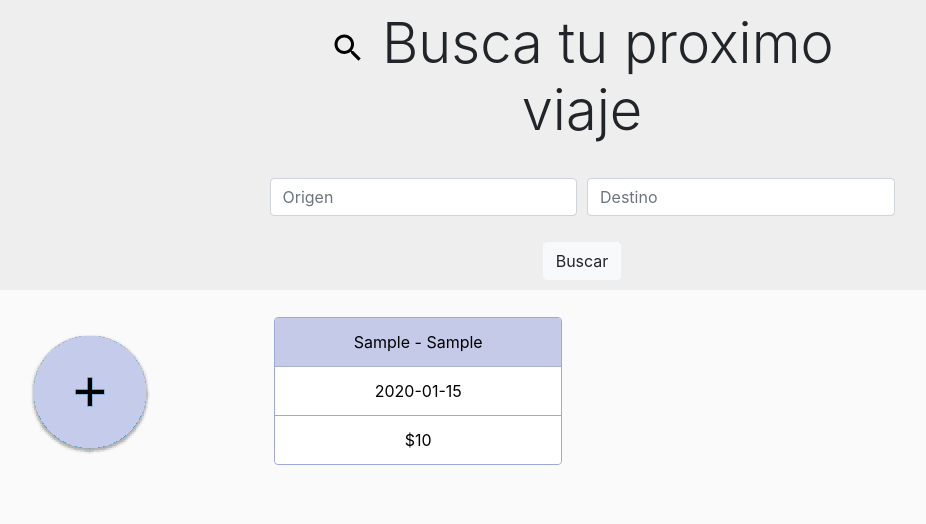
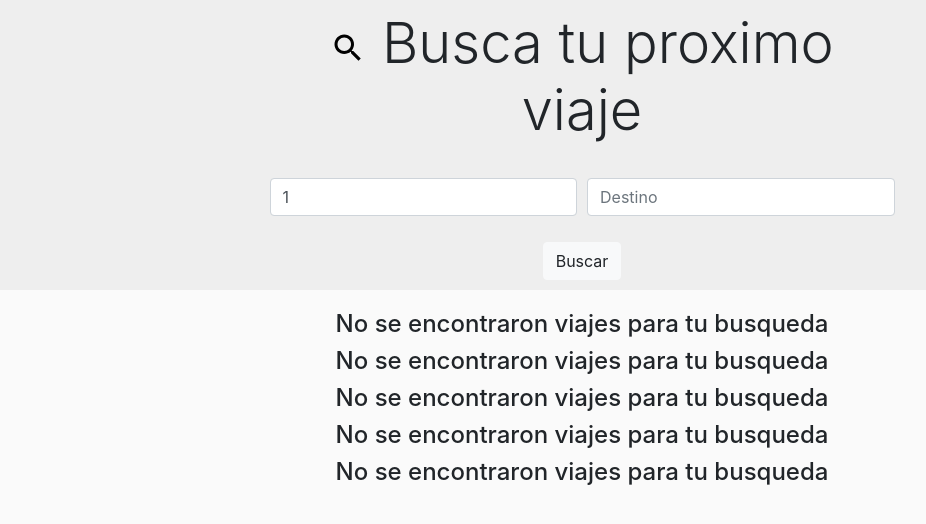
Before and after one commit to fedediclaudio/aventon_is2, a PHP site: page /PantallaPrincipal/pantallaPrincipal.php?origen=1&destino= in a window 1280 px wide. Shown: the part 56-580 px from the top of the page, without its empty margins (58-984 px from the left). Run offline with PHP 8.4, Linux system fonts and the light colour scheme; the visitor is signed in with stand-in values (Sample User, id 1); tables that the repository leaves empty hold one stand-in row (values such as "Sample post"); data that the repository does not hold is empty.

Commit message:
Busqueda de viajes

```diff
--- a/PantallaPrincipal/buscarviajes.php
+++ b/PantallaPrincipal/buscarviajes.php
@@ -1,5 +1,3 @@
 <?php
-    include 'conexionPantallaPrincipal.php';
-    $conexion = new ConexionPantallaPrincipal();
-    //$result = $conexion->buscarViajes($_GET["origen"], $_GET["destino"]);
+    header("location:pantallaPrincipal.php?origen=". $_GET["origen"] . "&destino=" . $_GET["destino"]);
 ?>
--- a/PantallaPrincipal/cargadeviajes.js
+++ b/PantallaPrincipal/cargadeviajes.js
@@ -1,6 +1,8 @@
 function cargardatos(){
 	//document.getElementById("viajes").innerHTML = "Hello JavaScript"
 	$("#loader").html("<img src='loader2.gif'/>");
+	var origen = document.getElementById("origenInput").value;
+	if(origen == "") {
 		$.get("cargarviajes.php?pagina=" + pagina,
 		function(data){
 			if (data != "") {
@@ -8,6 +10,16 @@ function cargardatos(){
 			}
 			//$('#loader').empty();
 		});
+	} else {
+		var destino = document.getElementById("destinoInput").value
+		$.get("cargarviajes.php?pagina=" + pagina + "&origen=" + origen + "&destino=" + destino,
+		function(data){
+			if (data != "") {
+				$("#viajes").append(data);
+			}
+			//$('#loader').empty();
+		});
+	}
 }
 var pagina=0;
 $(document).ready(function() {
--- a/PantallaPrincipal/cargarviajes.php
+++ b/PantallaPrincipal/cargarviajes.php
@@ -4,7 +4,11 @@
 	$pagina = $_GET['pagina'];
 	// Cargar 20 viajes segun la pagina
 	$conexion = new ConexionPantallaPrincipal();
-	$result = $conexion->ultimosViajes($pagina);
+	if(!isset($_GET["origen"])) {
+		$result = $conexion->ultimosViajes($pagina);
+	} else {
+		$result = $conexion->ultimosViajesBusqueda($pagina, $_GET["origen"], $_GET["destino"]);
+	}
 	// Mostrar los cargados
 	if (mysqli_num_rows($result) > 0) {
     	// output data of each row
@@ -23,6 +27,8 @@
 					echo '</button>';
 				echo '</div>';
 	    }
+	} else {
+		echo '<div class="col-12"><h1 align="center" class="h4">No se encontraron viajes para tu busqueda</h1></div>';
 	}
 
 ?>
--- a/PantallaPrincipal/conexionPantallaPrincipal.php
+++ b/PantallaPrincipal/conexionPantallaPrincipal.php
@@ -19,8 +19,8 @@
       return $row["MAX(idviajeConcreto)"];
     }
 
-		function buscarViajes($origen,$destino) {
-			return (mysqli_fetch_assoc($this->consulta("SELECT * FROM aventon.viaje v INNER JOIN aventon.viajeconcreto vc ON (v.idviaje = vc.idviaje) WHERE v.origen = $origen AND v.destino = $destino")));
+		function ultimosViajesBusqueda($pagina, $origen ,$destino) {
+			return $this->consulta("SELECT * FROM aventon.viaje v INNER JOIN aventon.viajeconcreto vc ON (v.idviaje = vc.idviaje) WHERE (v.origen = '$origen') AND (v.destino = '$destino') ORDER BY vc.idviajeConcreto DESC");
 		}
 
   }
--- a/PantallaPrincipal/pantallaPrincipal.php
+++ b/PantallaPrincipal/pantallaPrincipal.php
@@ -24,7 +24,7 @@
     $conexion = new ConexionPantallaPrincipal();
     $idUser = $_SESSION["id"];
     $tieneVehiculos = $conexion->tieneVehiculos($idUser);
-  ?>
+	?>
 
 	<!-- Navbar -->
 	<?php
@@ -43,10 +43,10 @@
 			<form action="buscarviajes.php" method="get">
 				<div class="form-row">
     			<div class="form-group col-md-6">
-      			<input type="text" class="form-control" id="inputEmail4" placeholder="Origen" required>
+      			<input type="text" name="origen" class="form-control" id="origenInput" placeholder="Origen" value="<?php if((isset($_GET["origen"])) && (isset($_GET["destino"])))  { echo $_GET["origen"];} ?>" required>
 					</div>
 					<div class="form-group col-md-6">
-						<input type="text" class="form-control" id="inputPassword4" placeholder="Destino" required>
+						<input type="text" name="destino" class="form-control" id="destinoInput" placeholder="Destino" value="<?php if((isset($_GET["origen"])) && (isset($_GET["destino"])))  { echo $_GET["destino"];} ?>" required>
 					</div>
 					<div class="col" style="justify-content:center; display: flex; margin:10px">
 						<button type="submit" class="btn btn-light" >Buscar</button>
@@ -59,15 +59,18 @@
 
 	<!-- Cartas de viajes -->
 	<div id="viajes" class="row">
+				<?php if(!isset($_GET["origen"])) { if($tieneVehiculos) { $modal= "#crearViajeModal"; } else { $modal = "#modalErrorAlCrearViaje"; }
+																					 echo '
         <div class="col col-12 col-md-6 col-lg-4 col-xl-3" style="justify-content:center; display: flex;" >
-            <button type="button" class="btn btn-light " id="botonCartaViaje" data-toggle="modal" data-target="<?php if($tieneVehiculos) { echo "#crearViajeModal"; } else { echo "#modalErrorAlCrearViaje"; }  ?>"  >
+            <button type="button" class="btn btn-light " id="botonCartaViaje" data-toggle="modal" data-target="' . $modal .'"  >
                     <div style="background-color: #FAFAFA;" >
                         <div style="  ">
                             <h1 class="display-3"><img src="../img/boton_mas.png"></h1>
                         </div>
                     </div>
             </button>
-        </div>
+        </div>';}
+				?>
 		<!-- Aca se cargan las cartas-->
 	</div>
 
```
Lines whose indentation alone changed are shown as unchanged.
